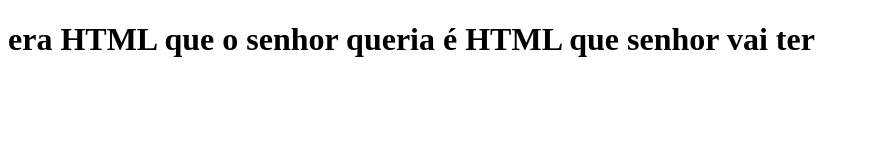
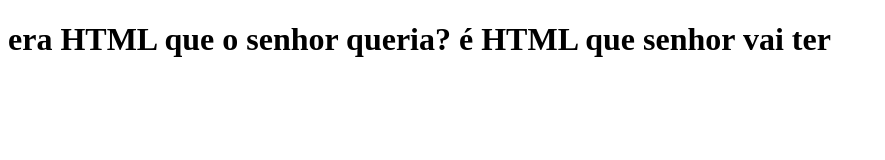
Before and after one commit to kcaiquy/kcaiquy.github.io, a plain HTML site: page index.html in a window 1280 px wide. Shown: the whole page, without its empty margins (0-885 px from the left). Drawn offline with Linux system fonts and the light colour scheme.

Commit message:
Update index.html

```diff
--- a/index.html
+++ b/index.html
@@ -6,7 +6,7 @@
 </head>
 <body>
 <div>
-<h1> era HTML que o senhor queria é HTML que senhor vai ter </h1>
+<h1> era HTML que o senhor queria? é HTML que senhor vai ter </h1>
 </div>
 </body>
 </html>
```
